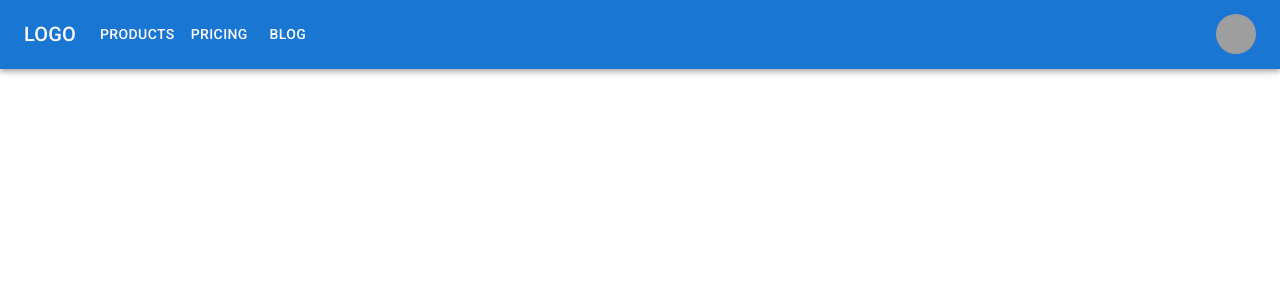
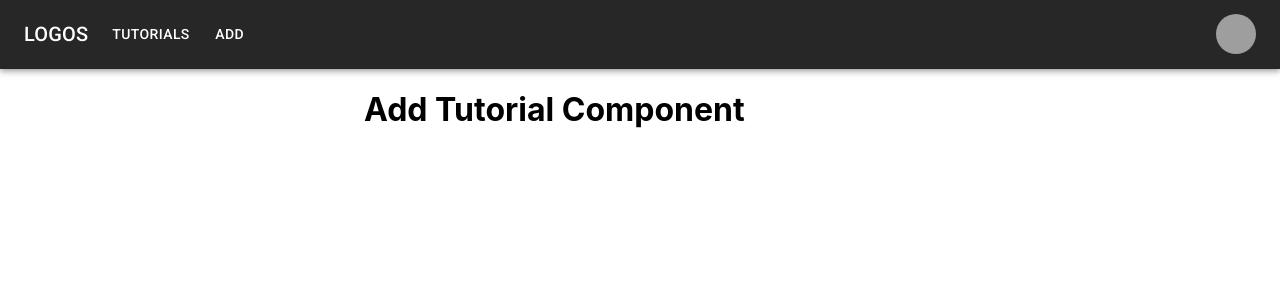
Before and after one commit to LuanBraga/react-hooks-crud, a React (Create React App) app: page /add in a window 1280 px wide. Shown: the top 300 px of the page. Built offline with nearby package versions, Linux system fonts and the light colour scheme; grey boxes are pictures that could not be loaded.

Commit message:
tentando implementar os Links do AppBar

```diff
--- a/src/App.js
+++ b/src/App.js
@@ -1,13 +1,34 @@
 import ResponsiveAppBar from './components/responsive-app-bar.component'
 import './App.css';
 
+import { Container, createTheme, ThemeProvider } from '@mui/material';
+import { Routes, Route } from 'react-router-dom';
+
+import Tutorial from './components/tutorial.component';
+import AddTutorial from './components/add-tutorial.component';
+import TutorialList from './components/tutorials-list.component';
+
+const theme = createTheme({
+  palette: {
+    mode: 'dark',
+    primary: {
+      main: '#1976d2',
+    },
+  },
+});
+
 function App() {
   return (
-    <div className="App">
-     <ResponsiveAppBar>
-
-     </ResponsiveAppBar>
-    </div>
+    <ThemeProvider theme={theme}>
+      <ResponsiveAppBar />
+      <Container maxWidth="sm">
+        <Routes>
+          <Route path={'/tutorial'} element={<Tutorial />}/>
+          <Route path='/add' element={<AddTutorial />}/>
+          <Route path='/tutorials/:id' element={<TutorialList />}/>
+        </Routes>
+      </Container>
+    </ThemeProvider>
   );
 }
 
--- /dev/null
+++ b/src/components/add-tutorial.component.js
@@ -0,0 +1,7 @@
+function AddTutorial() {
+    return(
+        <h1>Add Tutorial Component</h1>
+    );
+}
+
+export default AddTutorial;
--- a/src/components/responsive-app-bar.component.js
+++ b/src/components/responsive-app-bar.component.js
@@ -5,19 +5,25 @@ import Toolbar from '@mui/material/Toolbar';
 import IconButton from '@mui/material/IconButton';
 import Typography from '@mui/material/Typography';
 import Menu from '@mui/material/Menu';
-// import MenuIcon from '@mui/icons-material/Menu';
+import MenuIcon from '@mui/icons-material/Menu';
 import Container from '@mui/material/Container';
 import Avatar from '@mui/material/Avatar';
 import Button from '@mui/material/Button';
 import Tooltip from '@mui/material/Tooltip';
 import MenuItem from '@mui/material/MenuItem';
 
-const pages = ['Products', 'Pricing', 'Blog'];
+import {
+    useNavigate,
+} from "react-router-dom";
+
+
+const pages = ['Tutorials', 'Add'];
 const settings = ['Profile', 'Account', 'Dashboard', 'Logout'];
 
-const ResponsiveAppBar = () => {
+const ResponsiveAppBar = props => {
   const [anchorElNav, setAnchorElNav] = React.useState(null);
   const [anchorElUser, setAnchorElUser] = React.useState(null);
+  const navigate = useNavigate();
 
   const handleOpenNavMenu = (event) => {
     setAnchorElNav(event.currentTarget);
@@ -26,7 +32,9 @@ const ResponsiveAppBar = () => {
     setAnchorElUser(event.currentTarget);
   };
 
-  const handleCloseNavMenu = () => {
+  const handleCloseNavMenu = pageURL => {
+    console.log(pageURL);
+    // navigate(pageURL);
     setAnchorElNav(null);
   };
 
@@ -44,7 +52,7 @@ const ResponsiveAppBar = () => {
             component="div"
             sx={{ mr: 2, display: { xs: 'none', md: 'flex' } }}
           >
-            LOGO
+            LOGOS
           </Typography>
 
           <Box sx={{ flexGrow: 1, display: { xs: 'flex', md: 'none' } }}>
@@ -56,7 +64,7 @@ const ResponsiveAppBar = () => {
               onClick={handleOpenNavMenu}
               color="inherit"
             >
-              {/* <MenuIcon /> */}
+              <MenuIcon />
             </IconButton>
             <Menu
               id="menu-appbar"
@@ -71,16 +79,24 @@ const ResponsiveAppBar = () => {
                 horizontal: 'left',
               }}
               open={Boolean(anchorElNav)}
-              onClose={handleCloseNavMenu}
+              onClose={() => setAnchorElNav(null)}
               sx={{
                 display: { xs: 'block', md: 'none' },
               }}
             >
-              {pages.map((page) => (
-                <MenuItem key={page} onClick={handleCloseNavMenu}>
+              {/* {pages.map((page) => (
+                <MenuItem key={page} onClick={() => handleCloseNavMenu('')}>
                   <Typography textAlign="center">{page}</Typography>
                 </MenuItem>
-              ))}
+              ))} */}
+
+                <MenuItem key={pages[0]} onClick={() => handleCloseNavMenu('/tutorials')}>
+                  <Typography textAlign="center">{pages[0]}</Typography>
+                </MenuItem>
+
+                <MenuItem key={pages[1]} onClick={() => handleCloseNavMenu('/add')}>
+                  <Typography textAlign="center">{pages[1]}</Typography>
+                </MenuItem>
             </Menu>
           </Box>
           <Typography
--- /dev/null
+++ b/src/components/tutorial.component.js
@@ -0,0 +1,7 @@
+function Tutorial() {
+    return(
+        <h1>Tutorial Component</h1>
+    );
+}
+
+export default Tutorial;
--- /dev/null
+++ b/src/components/tutorials-list.component.js
@@ -0,0 +1,7 @@
+function TutorialList() {
+    return(
+        <h1>Tutorial List Component</h1>
+    );
+}
+
+export default TutorialList;
```
